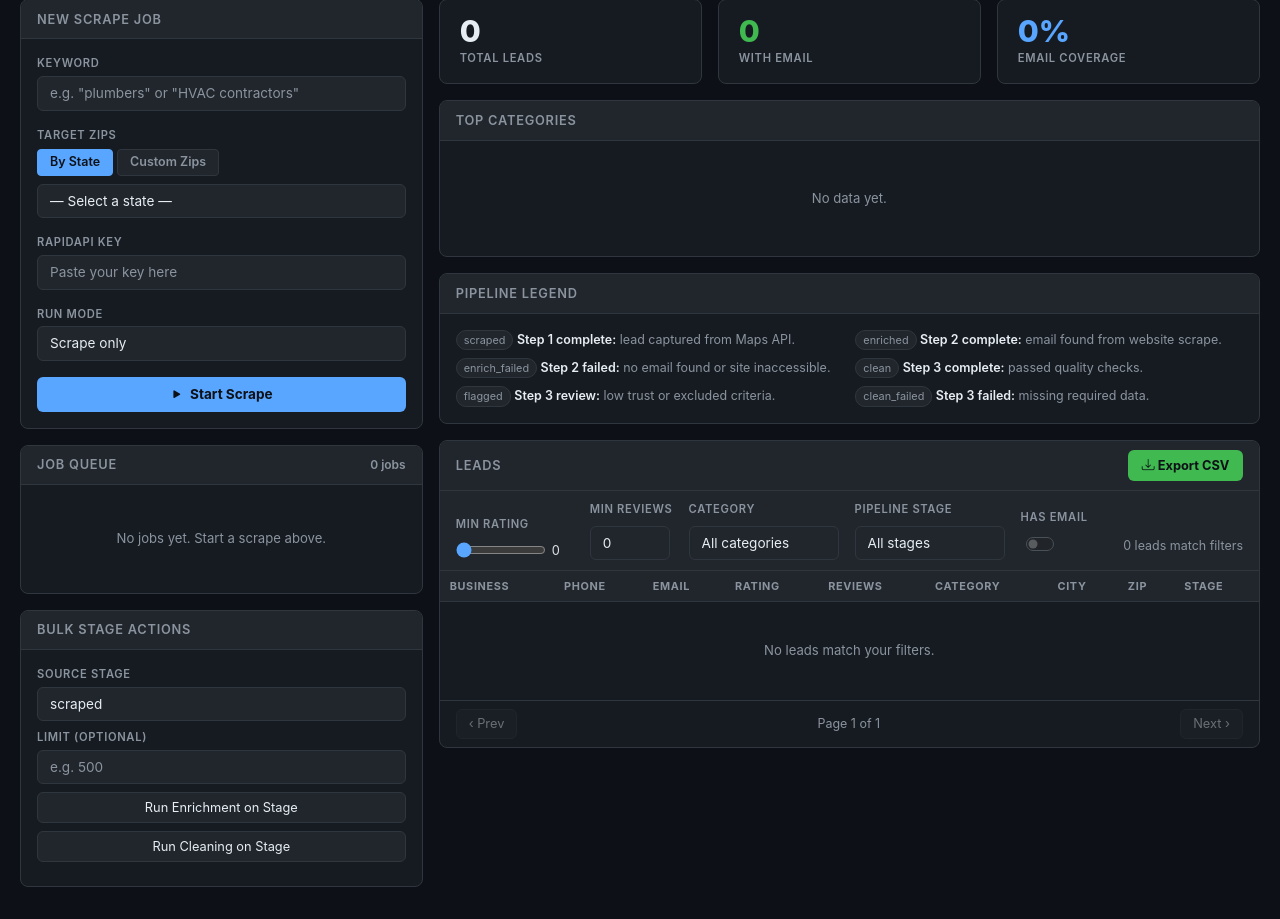
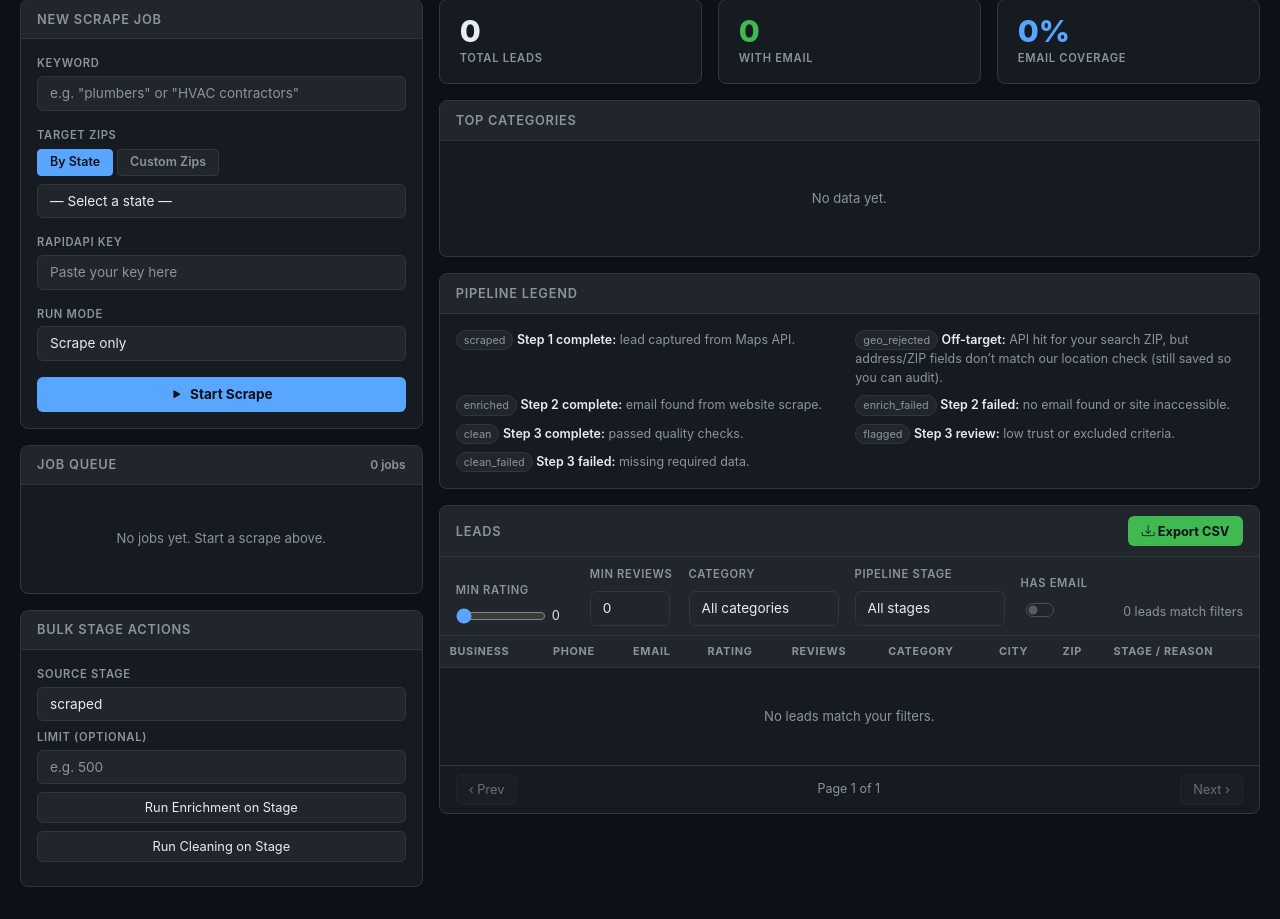
Before and after one commit to mpentrack/Maps-scrape-claude, a Flask app: page / in a window 1280 px wide. Shown: the part 70-989 px from the top of the page. Run offline with Flask 3, Linux system fonts and the light colour scheme; data that the repository does not hold is empty.

Commit message:
feat: persist geo off-target rows as geo_rejected for audit in UI
Off-target listings were only counted and dropped; insert them with pipeline_stage geo_rejected and stage_reason so they appear in leads, exports, and stage filter. Skip geo_rejected in CLI email enrichment.

Made-with: Cursor

```diff
--- a/app.py
+++ b/app.py
@@ -154,7 +154,13 @@ def _parse(item: dict, zip_code: str) -> dict:
     }
 
 
-def _insert(conn: sqlite3.Connection, lock: threading.Lock, row: dict) -> bool:
+def _insert(
+    conn: sqlite3.Connection,
+    lock: threading.Lock,
+    row: dict,
+    pipeline_stage: str = "scraped",
+    stage_reason: str | None = None,
+) -> bool:
     phone = row.get("phone") or None
     url   = row.get("website_url") or None
     if phone is None and url is None:
@@ -163,10 +169,11 @@ def _insert(conn: sqlite3.Connection, lock: threading.Lock, row: dict) -> bool:
         try:
             conn.execute(
                 "INSERT INTO businesses "
-                "(business_name, address, city, phone, website_url, rating, review_count, category, zip_code, pipeline_stage) "
-                "VALUES (?,?,?,?,?,?,?,?,?,?)",
+                "(business_name, address, city, phone, website_url, rating, review_count, category, zip_code, pipeline_stage, stage_reason) "
+                "VALUES (?,?,?,?,?,?,?,?,?,?,?)",
                 (row["business_name"], row["address"], row.get("city"), phone, url,
-                 row["rating"], row["review_count"], row["category"], row["zip_code"], "scraped"),
+                 row["rating"], row["review_count"], row["category"], row["zip_code"],
+                 pipeline_stage, stage_reason),
             )
             conn.commit()
             return True
@@ -192,7 +199,10 @@ def _scrape_zip(zip_code: str, keyword: str, api_key: str,
         for item in results:
             row = _parse(item, zip_code)
             if not listing_matches_search_zip(item, row.get("address"), zip_code):
-                geo_rejected += 1
+                if _insert(conn, lock, row, "geo_rejected", "geo_zip_mismatch"):
+                    geo_rejected += 1
+                else:
+                    skipped += 1
                 continue
             if _insert(conn, lock, row):
                 inserted += 1
@@ -591,7 +601,8 @@ def export():
     conn = get_conn()
     rows = conn.execute(
         f"SELECT business_name, address, city, phone, website_url, email, "
-        f"rating, review_count, category, zip_code, pipeline_stage, stage_reason FROM businesses {where} ORDER BY id DESC",
+        f"rating, review_count, category, zip_code, pipeline_stage, stage_reason "
+        f"FROM businesses {where} ORDER BY id DESC",
         params,
     ).fetchall()
     conn.close()
@@ -661,7 +672,7 @@ def advance_pipeline():
 @app.route("/api/stages")
 def stages():
     return jsonify([
-        "scraped", "enriched", "enrich_failed", "clean", "flagged", "clean_failed",
+        "scraped", "geo_rejected", "enriched", "enrich_failed", "clean", "flagged", "clean_failed",
     ])
 
 
--- a/enrich_emails.py
+++ b/enrich_emails.py
@@ -64,7 +64,8 @@ def ensure_email_column(conn: sqlite3.Connection) -> None:
 def fetch_pending(conn: sqlite3.Connection) -> list[tuple[int, str]]:
     rows = conn.execute(
         "SELECT id, website_url FROM businesses "
-        "WHERE website_url IS NOT NULL AND (email IS NULL OR email = '')"
+        "WHERE website_url IS NOT NULL AND (email IS NULL OR email = '') "
+        "AND COALESCE(pipeline_stage, 'scraped') != 'geo_rejected'"
     ).fetchall()
     return rows
 
--- a/templates/index.html
+++ b/templates/index.html
@@ -392,6 +392,7 @@
             <label class="lbl">Source Stage</label>
             <select class="form-select" id="bulk-stage">
               <option value="scraped">scraped</option>
+              <option value="geo_rejected">geo_rejected (off-target)</option>
               <option value="enrich_failed">enrich_failed</option>
               <option value="enriched">enriched</option>
             </select>
@@ -447,6 +448,7 @@
         <div class="card-body">
           <div class="legend-grid">
             <div class="legend-item"><span class="chip">scraped</span> <b>Step 1 complete:</b> lead captured from Maps API.</div>
+            <div class="legend-item"><span class="chip">geo_rejected</span> <b>Off-target:</b> API hit for your search ZIP, but address/ZIP fields don’t match our location check (still saved so you can audit).</div>
             <div class="legend-item"><span class="chip">enriched</span> <b>Step 2 complete:</b> email found from website scrape.</div>
             <div class="legend-item"><span class="chip">enrich_failed</span> <b>Step 2 failed:</b> no email found or site inaccessible.</div>
             <div class="legend-item"><span class="chip">clean</span> <b>Step 3 complete:</b> passed quality checks.</div>
@@ -521,7 +523,7 @@
                 <th>Category</th>
                 <th>City</th>
                 <th>Zip</th>
-                <th>Stage</th>
+                <th>Stage / reason</th>
               </tr>
             </thead>
             <tbody id="leads-tbody">
@@ -642,7 +644,7 @@ async function refreshJobs() {
           <span>${j.processed}/${j.total} zips</span>
           <span style="color:var(--green)">+${j.inserted.toLocaleString()} new</span>
           <span>${j.duplicates.toLocaleString()} dup</span>
-          ${(j.geo_rejected != null && j.geo_rejected > 0) ? `<span style="color:var(--orange)">${j.geo_rejected.toLocaleString()} off-target</span>` : ''}
+          ${(j.geo_rejected != null && j.geo_rejected > 0) ? `<span style="color:var(--orange)" title="Rows saved with stage geo_rejected — filter Pipeline Stage">` + j.geo_rejected.toLocaleString() + ` off-target</span>` : ''}
           ${j.enriched ? `<span>enriched ${j.enriched.enriched || 0}/${j.enriched.checked || 0}</span>` : ''}
           ${j.cleaned ? `<span>clean ${j.cleaned.clean || 0}/${j.cleaned.checked || 0}</span>` : ''}
           <span style="margin-left:auto">${pct}%</span>
@@ -767,7 +769,7 @@ async function loadLeads(page) {
       <td><span class="chip">${esc(r.category||'—')}</span></td>
       <td style="color:var(--muted)">${esc(r.city||'—')}</td>
       <td style="color:var(--muted)">${esc(r.zip_code||'—')}</td>
-      <td><span class="chip">${esc(r.pipeline_stage||'—')}</span></td>
+      <td><span class="chip" title="${esc(r.stage_reason || '')}">${esc(r.pipeline_stage||'—')}${r.stage_reason ? ' · ' + esc(r.stage_reason) : ''}</span></td>
     </tr>`).join('');
 }
 
```
Also changed, not shown: scraper.py (+23 -6 lines).
